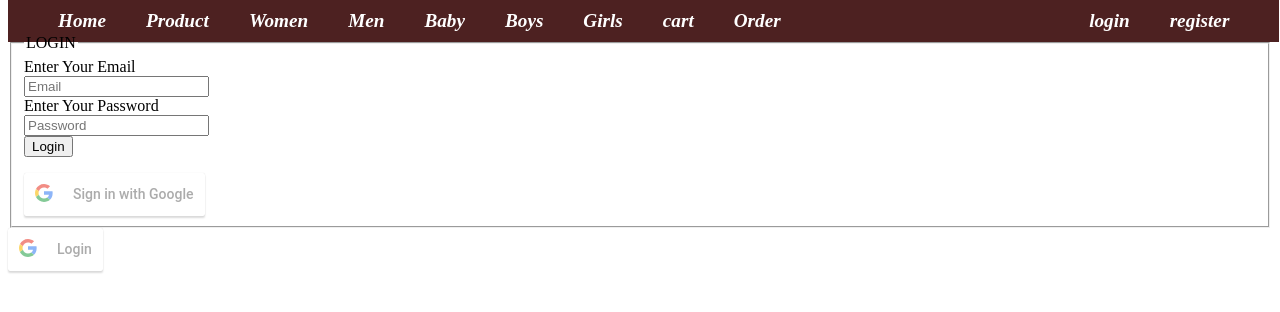
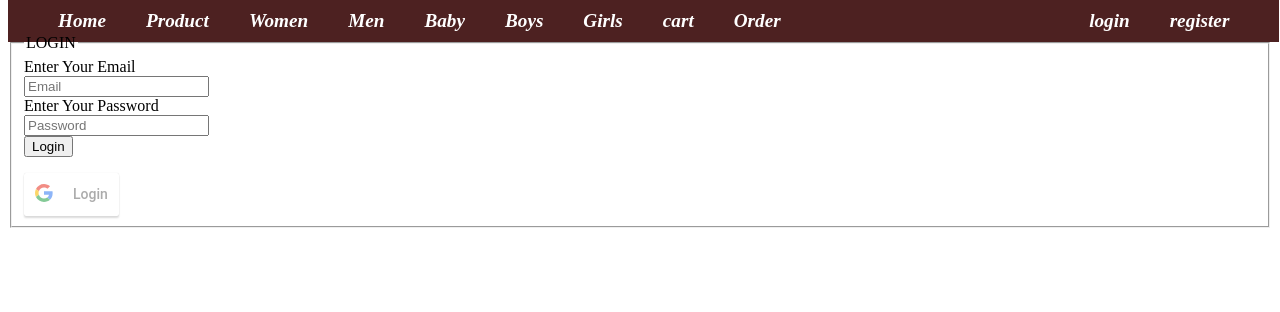
Before and after one commit to c5-HedayaAlmomani/MERAKI_Academy_Project_4, a React (Create React App) app in the folder frontend/: page /login in a window 1280 px wide. Shown: the top 312 px of the page. Built offline with nearby package versions, Linux system fonts and the light colour scheme.

Commit message:
loginGoogle

```diff
--- a/frontend/src/App.js
+++ b/frontend/src/App.js
@@ -1,15 +1,15 @@
 import "./App.css";
 import Navbar from "./components/navbar";
 import React, { useState, createContext } from "react";
-import { GoogleLogin } from "react-google-login";
-// import Map from "./components/map/map";
+
+import axios from "axios";
+
+import { useNavigate } from "react-router-dom";
 
 export const UserContext = createContext();
 //316035579106-l7ggpdms4a6gtidqhujchl36u2qbdv0s.apps.googleusercontent.com
 function App() {
-  const responseGoogle = (response) => {
-    console.log(response);
-  };
+  const Navigate = useNavigate();
 
   //! access to token from local storge
   const [token, setToken] = useState(localStorage.getItem("token") || "");
@@ -31,15 +31,7 @@
         }}
       >
         <Navbar />
-        {/* <Map /> */}
       </UserContext.Provider>
-      <GoogleLogin
-        clientId="994328639474-ub85dkgodp4vrm5nvfaemiklfko5jpt9.apps.googleusercontent.com"
-        buttonText="Login"
-        onSuccess={responseGoogle}
-        onFailure={responseGoogle}
-        cookiePolicy={"single_host_origin"}
-      />
 
       <div className="App"></div>
     </div>
--- a/frontend/src/components/Login/index.js
+++ b/frontend/src/components/Login/index.js
@@ -4,7 +4,8 @@
 import axios from "axios";
 import { UserContext } from "../../App";
 import { useNavigate } from "react-router-dom";
-import GoogleLogin from "react-google-login";
+import LogGoogle from "../logGoogle/LogGoogle";
+// import GoogleLogin from "react-google-login";
 
 const Login = () => {
   const Navigate = useNavigate();
@@ -66,7 +67,8 @@
         </button>
         <br />
         <p className="message">{message}</p>
-        <GoogleLogin />
+        < LogGoogle />
+        {/* <GoogleLogin /> */}
       </fieldset>
     </div>
   );
--- /dev/null
+++ b/frontend/src/components/logGoogle/LogGoogle.js
@@ -0,0 +1,33 @@
+import { GoogleLogin } from "react-google-login";
+import { useNavigate } from "react-router-dom";
+const LogGoogle = () => {
+  const Navigate = useNavigate();
+  const responseGoogle = (response) => {
+    console.log(response);
+    //   console.log(response.Lu.tf);
+
+    //   console.log(response.Lu.Bv);
+    //   console.log(response.Lu.TW);
+    //   console.log(response.Lu);
+
+    //       username: response.Lu.tf,
+    //       email: response.Lu.Bv,
+    //       password: response.Lu.TW,
+    //       isAdmin: false,
+    //     }
+  };
+
+  return (
+    <div>
+      <GoogleLogin
+        clientId="994328639474-ub85dkgodp4vrm5nvfaemiklfko5jpt9.apps.googleusercontent.com"
+        buttonText="Login"
+        onSuccess={responseGoogle}
+        onFailure={responseGoogle}
+        cookiePolicy={"single_host_origin"}
+      />
+    </div>
+  );
+};
+
+export default LogGoogle;
```
Also changed, not shown: frontend/src/components/loginGoogle/loginGoogle.js (deleted, +0 -18 lines).
